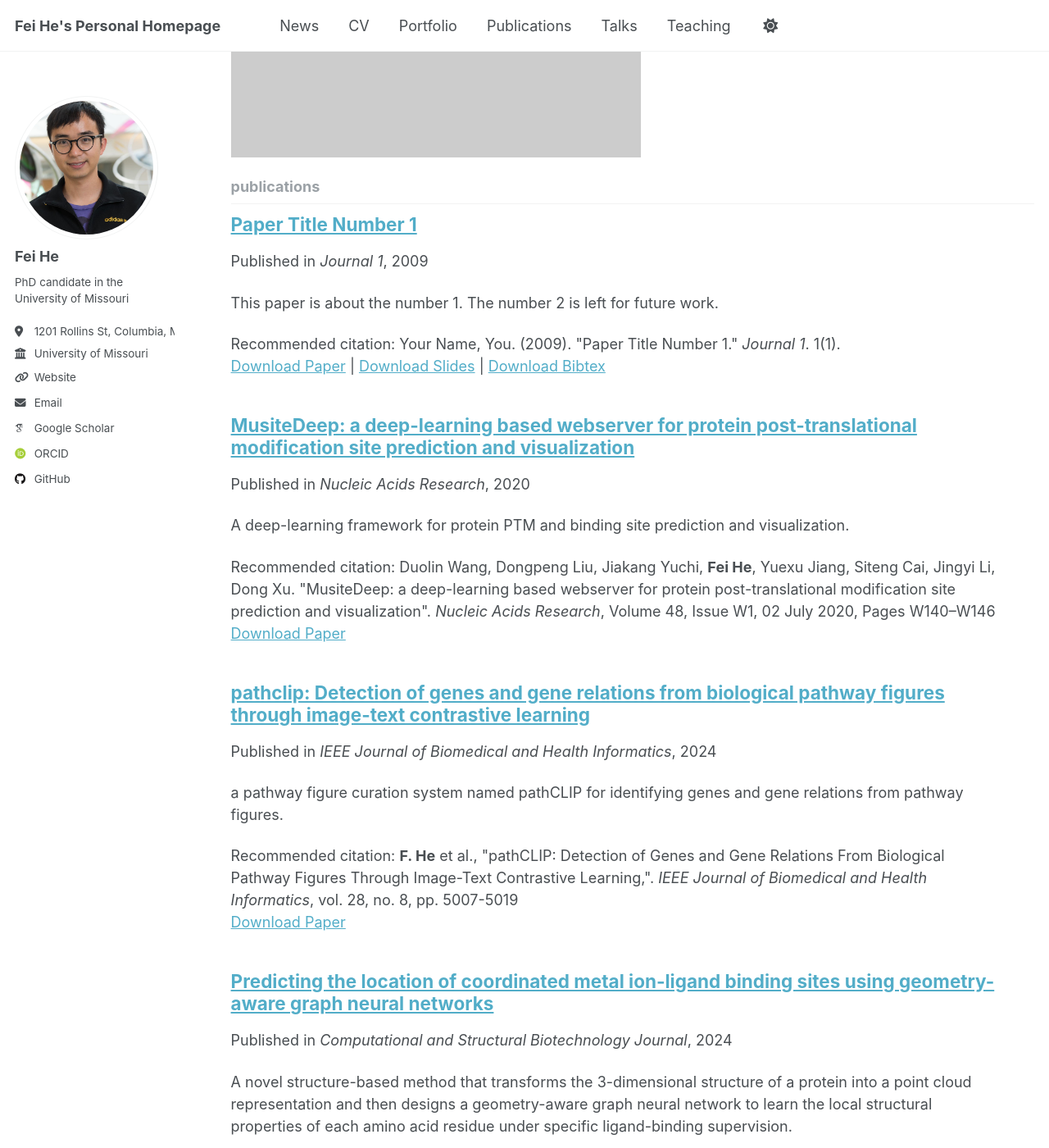
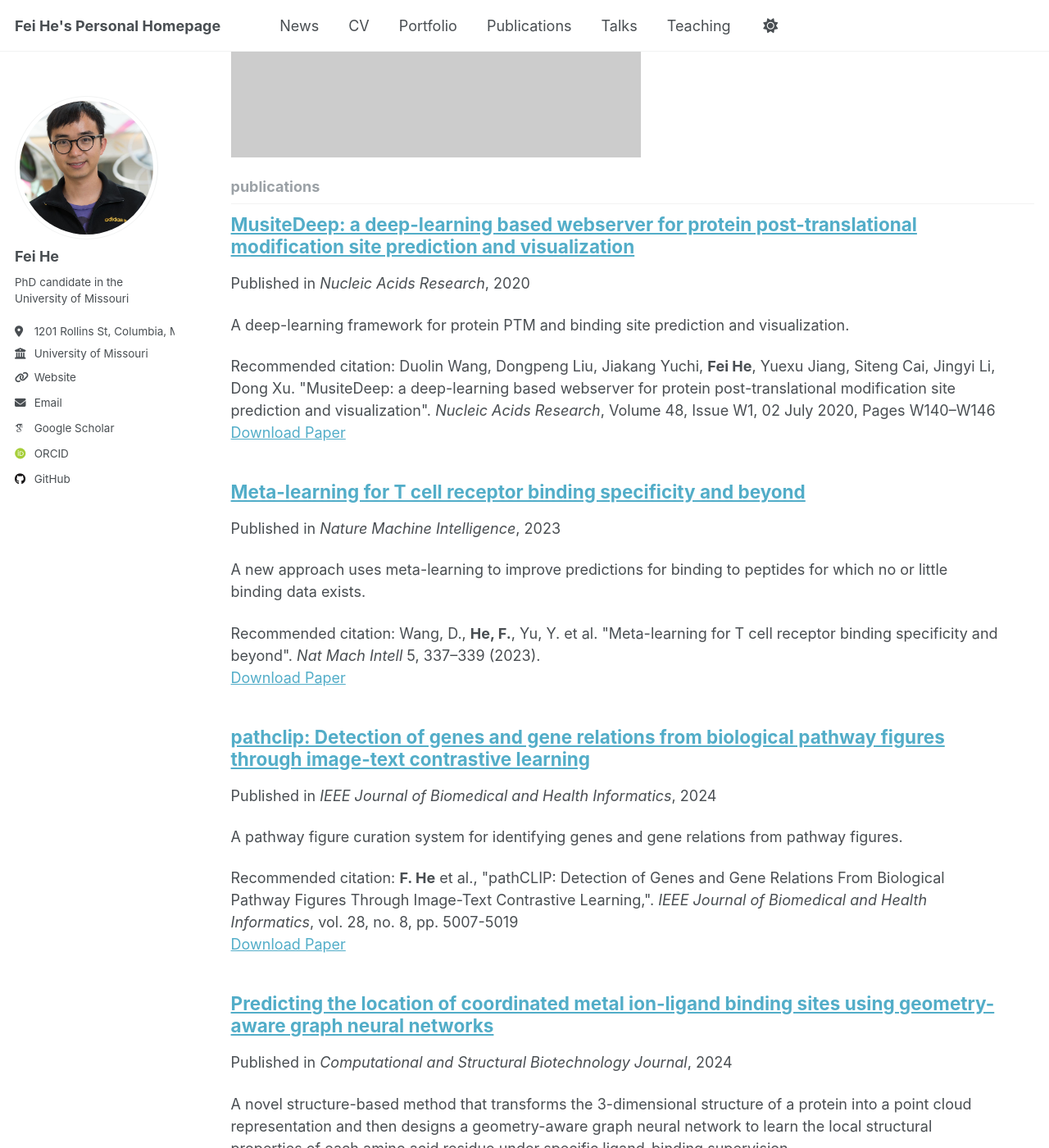
Before and after one commit to coffee19850519/coffee19850519.github.io, a Jekyll site: the page built from _pages/collection-archive.html, in a window 1280 px wide and 1400 px high, scrolled down 1392 px. Shown: the whole window at 82% size. Built offline with Jekyll 4.4.1, drawn with Linux system fonts in a browser that asks for light colours; some web fonts are replaced.

Commit message:
update publications

```diff
--- a/_publications/2009-10-01-paper-title-number-1.md
+++ /dev/null
@@ -1,14 +0,0 @@
----
-title: "Paper Title Number 1"
-collection: publications
-category: manuscripts
-permalink: /publication/2009-10-01-paper-title-number-1
-excerpt: 'This paper is about the number 1. The number 2 is left for future work.'
-date: 2009-10-01
-venue: 'Journal 1'
-slidesurl: 'http://academicpages.github.io/files/slides1.pdf'
-paperurl: 'http://academicpages.github.io/files/paper1.pdf'
-bibtexurl: 'http://academicpages.github.io/files/bibtex1.bib'
-citation: 'Your Name, You. (2009). &quot;Paper Title Number 1.&quot; <i>Journal 1</i>. 1(1).'
----
-The contents above will be part of a list of publications, if the user clicks the link for the publication than the contents of section will be rendered as a full page, allowing you to provide more information about the paper for the reader. When publications are displayed as a single page, the contents of the above "citation" field will automatically be included below this section in a smaller font.
--- /dev/null
+++ b/_publications/2023-03-31.md
@@ -0,0 +1,14 @@
+---
+title: "Meta-learning for T cell receptor binding specificity and beyond"
+collection: publications
+category: journal
+permalink: /publication/2023-03-31
+excerpt: 'A new approach uses meta-learning to improve predictions for binding to peptides for which no or little binding data exists.'
+date: 2023-03-31
+venue: 'Nature Machine Intelligence'
+paperurl: 'https://www.nature.com/articles/s42256-023-00641-5.pdf'
+citation: 'Wang, D., <b>He, F.</b>, Yu, Y. et al. &quot;Meta-learning for T cell receptor binding specificity and beyond&quot;. <i>Nat Mach Intell</i> 5, 337–339 (2023).'
+---
+Abstract
+========
+Predicting whether T cell receptors bind to specific peptides is a challenging problem because most binding examples in the training data involve only a few peptides. A new approach uses meta-learning to improve predictions for binding to peptides for which no or little binding data exists.
--- a/_publications/2024-08-07.md
+++ b/_publications/2024-08-07.md
@@ -3,7 +3,7 @@ title: "pathclip: Detection of genes and gene relations from biological pathway
 collection: publications
 category: journal
 permalink: /publication/2024-08-07
-excerpt: 'a pathway figure curation system named pathCLIP for identifying genes and gene relations from pathway figures.'
+excerpt: 'A pathway figure curation system for identifying genes and gene relations from pathway figures.'
 date: 2024-08-07
 venue: 'IEEE Journal of Biomedical and Health Informatics'
 paperurl: 'https://ieeexplore.ieee.org/stamp/stamp.jsp?tp=&arnumber=10490093'
```
